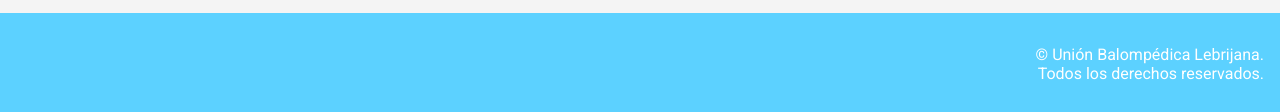
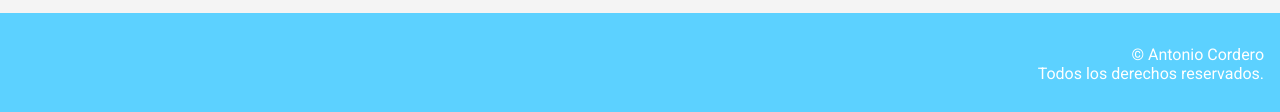
Before and after one commit to AntonioCorderoSerrano/juvenilfememninoubl, a plain HTML site: page index.html in a window 1280 px wide. Shown: the part 2711-2823 px from the top of the page. Drawn offline with Linux system fonts and the light colour scheme.

Commit message:
Add files via upload

```diff
--- a/index.html
+++ b/index.html
@@ -168,7 +168,7 @@
     </main>
 
     <footer>
-        <p>&copy; Unión Balompédica Lebrijana.<br> Todos los derechos reservados.</p>
+        <p>&copy; Antonio Cordero<br> Todos los derechos reservados.</p>
     </footer>
 </body>
 </html>
```
